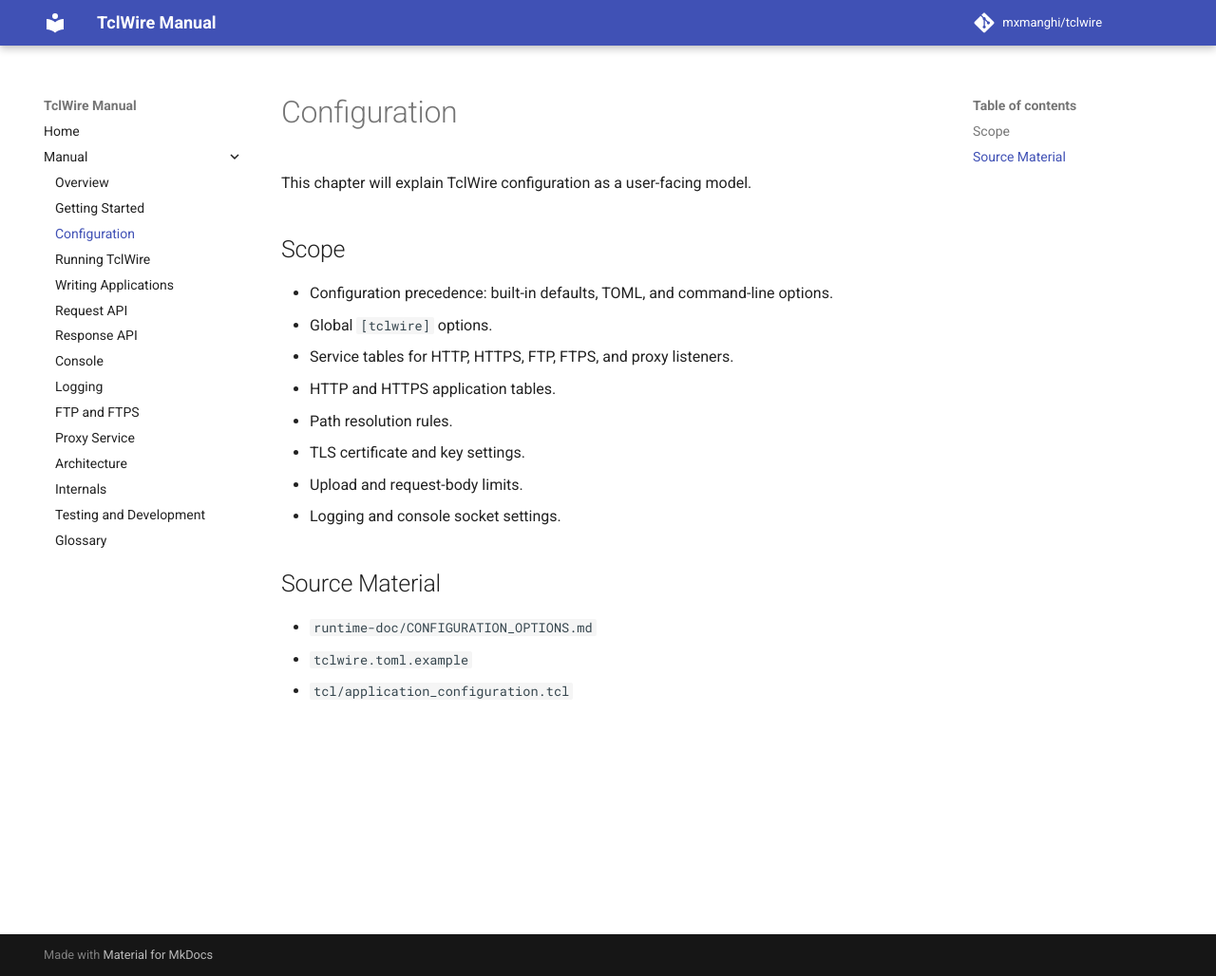
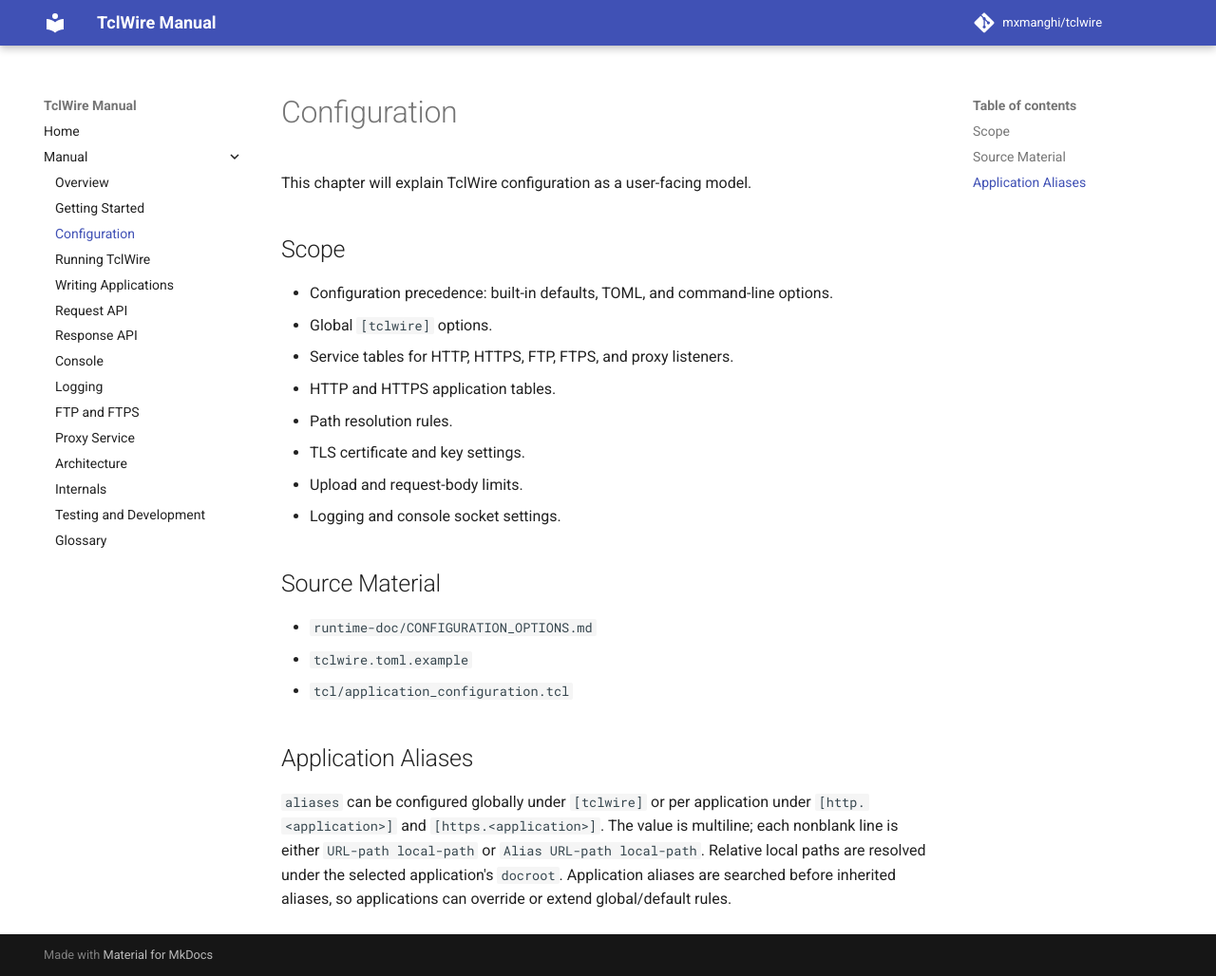
Before and after one commit to mxmanghi/tclwire, an MkDocs documentation site: the page built from doc/manual/configuration.md, in a window 1280 px wide and 1028 px high. Shown: the whole window at 95% size. Built offline with MkDocs 1.6.1 and Material for MkDocs 9.7.7, drawn with Linux system fonts in a browser that asks for light colours; comment, search, counter and statistics services are not loaded.

Commit message:
add multiline support for TOML variable values, add aliases parameter for local path resolution in HTTP URL path translation

```diff
--- a/doc/manual/configuration.md
+++ b/doc/manual/configuration.md
@@ -18,3 +18,12 @@ This chapter will explain TclWire configuration as a user-facing model.
 - `runtime-doc/CONFIGURATION_OPTIONS.md`
 - `tclwire.toml.example`
 - `tcl/application_configuration.tcl`
+
+## Application Aliases
+
+`aliases` can be configured globally under `[tclwire]` or per application under
+`[http.<application>]` and `[https.<application>]`. The value is multiline; each
+nonblank line is either `URL-path local-path` or `Alias URL-path local-path`.
+Relative local paths are resolved under the selected application's `docroot`.
+Application aliases are searched before inherited aliases, so applications can
+override or extend global/default rules.
```
Also changed, not shown: runtime-doc/APPLICATION_CONFIGURATION.md (+2 -0 lines), runtime-doc/CONFIGURATION_OPTIONS.md (+15 -0 lines), 16 other files.
